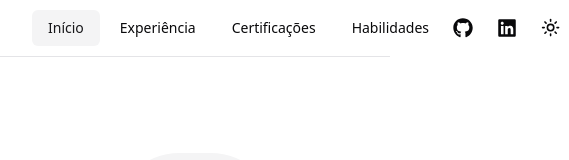
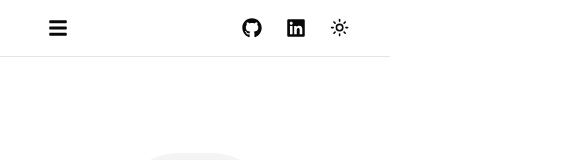
Before and after one commit to Gabriel-Freitas-S/site, a Next.js app: page / in a window 390 px wide. Shown: the top 160 px of the page, 569 px wide, since content can reach past the window. Built offline with nearby package versions, Linux system fonts and the light colour scheme.

Commit message:
adiciona menu responsivo à barra de navegação com ícones de menu

```diff
--- a/src/components/custom/nav-bar.tsx
+++ b/src/components/custom/nav-bar.tsx
@@ -1,5 +1,6 @@
 "use client"
 
+import React, { useState } from "react"
 import Link from "next/link"
 import { usePathname } from "next/navigation"
 import {
@@ -8,7 +9,7 @@ import {
   NavigationMenuList,
   navigationMenuTriggerStyle,
 } from "@/components/ui/navigation-menu"
-import { FaGithub, FaLinkedin } from 'react-icons/fa'
+import { FaGithub, FaLinkedin, FaBars, FaTimes } from "react-icons/fa"
 import { Button } from "@/components/ui/button"
 import { ThemeToggle } from "./theme-toggle"
 import { cn } from "@/lib/utils"
@@ -22,7 +23,7 @@ const routes = [
 
 type Route = (typeof routes)[number]
 
-interface NavLinkProps extends Pick<Route, 'path' | 'label'> {
+interface NavLinkProps extends Pick<Route, "path" | "label"> {
   className?: string
   isActive?: boolean
 }
@@ -32,9 +33,10 @@ const SOCIAL_LINKS = {
   linkedin: "https://www.linkedin.com/in/gabriel-freitas-souza/",
 } as const
 
-const NavLink = ({ path, label, className, isActive }: NavLinkProps) => (
+const NavLink = ({ path, label, className, isActive, onClick }: NavLinkProps & { onClick?: () => void }) => (
   <Link
     href={path}
+    onClick={onClick}
     className={cn(
       navigationMenuTriggerStyle(),
       "cursor-pointer bg-transparent transition-colors",
@@ -46,7 +48,11 @@ const NavLink = ({ path, label, className, isActive }: NavLinkProps) => (
   </Link>
 )
 
-const SocialButton = ({ href, icon: Icon, label }: {
+const SocialButton = ({
+  href,
+  icon: Icon,
+  label,
+}: {
   href: string
   icon: typeof FaGithub | typeof FaLinkedin
   label: string
@@ -60,37 +66,53 @@ const SocialButton = ({ href, icon: Icon, label }: {
 )
 
 export function NavBar() {
+  const [isMobileMenuOpen, setMobileMenuOpen] = useState(false)
   const pathname = usePathname()
 
   return (
     <nav className="sticky top-0 z-50 w-full border-b bg-background/95 backdrop-blur supports-[backdrop-filter]:bg-background/60">
       <div className="container flex h-14 items-center justify-between">
+        <div className="hidden md:flex">
           <NavigationMenu>
             <NavigationMenuList>
               {routes.map((route) => (
                 <NavigationMenuItem key={route.path}>
-                <NavLink
-                  {...route}
-                  isActive={pathname === route.path}
-                />
+                  <NavLink {...route} isActive={pathname === route.path} />
                 </NavigationMenuItem>
               ))}
             </NavigationMenuList>
           </NavigationMenu>
+        </div>
+        <div className="flex md:hidden">
+          <Button variant="ghost" onClick={() => setMobileMenuOpen(!isMobileMenuOpen)}>
+            {isMobileMenuOpen ? (
+              <FaTimes className="h-5 w-5" />
+            ) : (
+              <FaBars className="h-5 w-5" />
+            )}
+          </Button>
+        </div>
         <div className="flex items-center gap-2">
-          <SocialButton
-            href={SOCIAL_LINKS.github}
-            icon={FaGithub}
-            label="GitHub"
-          />
-          <SocialButton
-            href={SOCIAL_LINKS.linkedin}
-            icon={FaLinkedin}
-            label="LinkedIn"
-          />
+          <SocialButton href={SOCIAL_LINKS.github} icon={FaGithub} label="GitHub" />
+          <SocialButton href={SOCIAL_LINKS.linkedin} icon={FaLinkedin} label="LinkedIn" />
           <ThemeToggle />
         </div>
       </div>
+      {isMobileMenuOpen && (
+        <div className="md:hidden bg-background border-t p-4">
+          <div className="flex flex-col space-y-2">
+            {routes.map((route) => (
+              <NavLink
+                key={route.path}
+                {...route}
+                isActive={pathname === route.path}
+                className="block w-full text-center px-2 py-2 hover:bg-accent hover:text-accent-foreground rounded"
+                onClick={() => setMobileMenuOpen(false)}
+              />
+            ))}
+          </div>
+        </div>
+      )}
     </nav>
   )
 }
```
Lines whose indentation alone changed are shown as unchanged.
